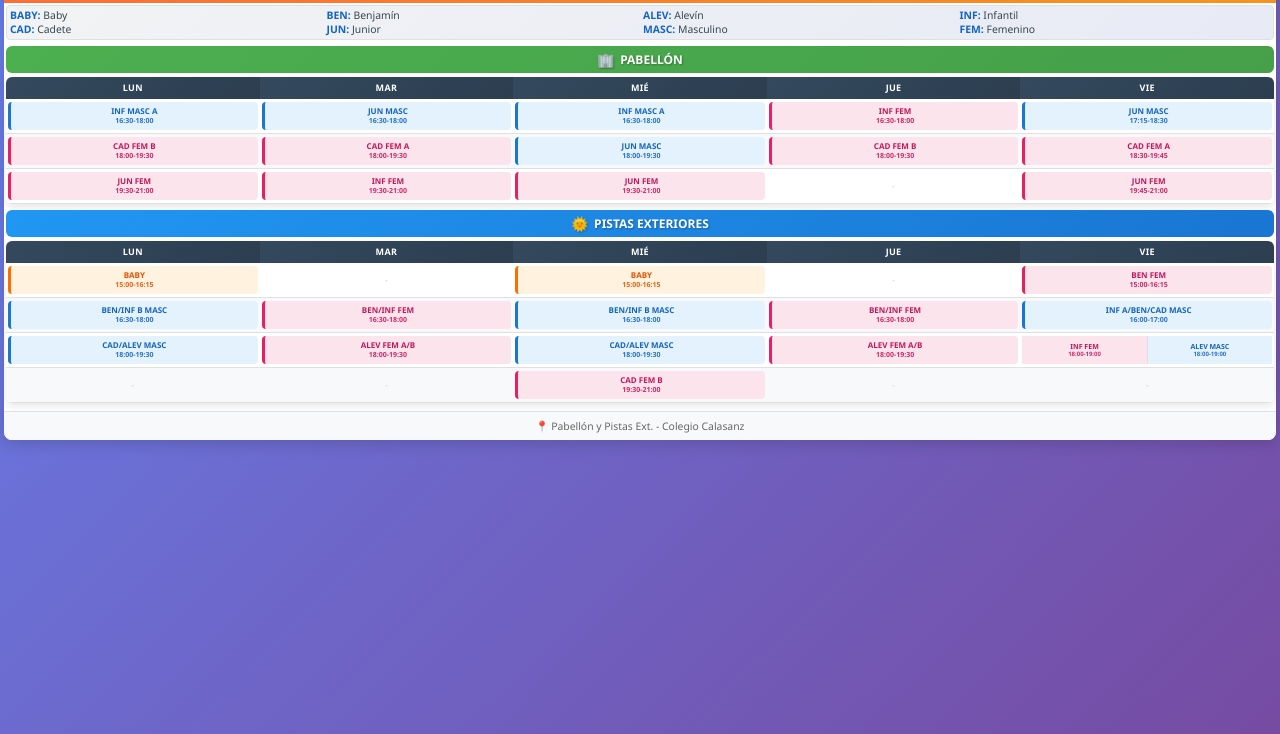
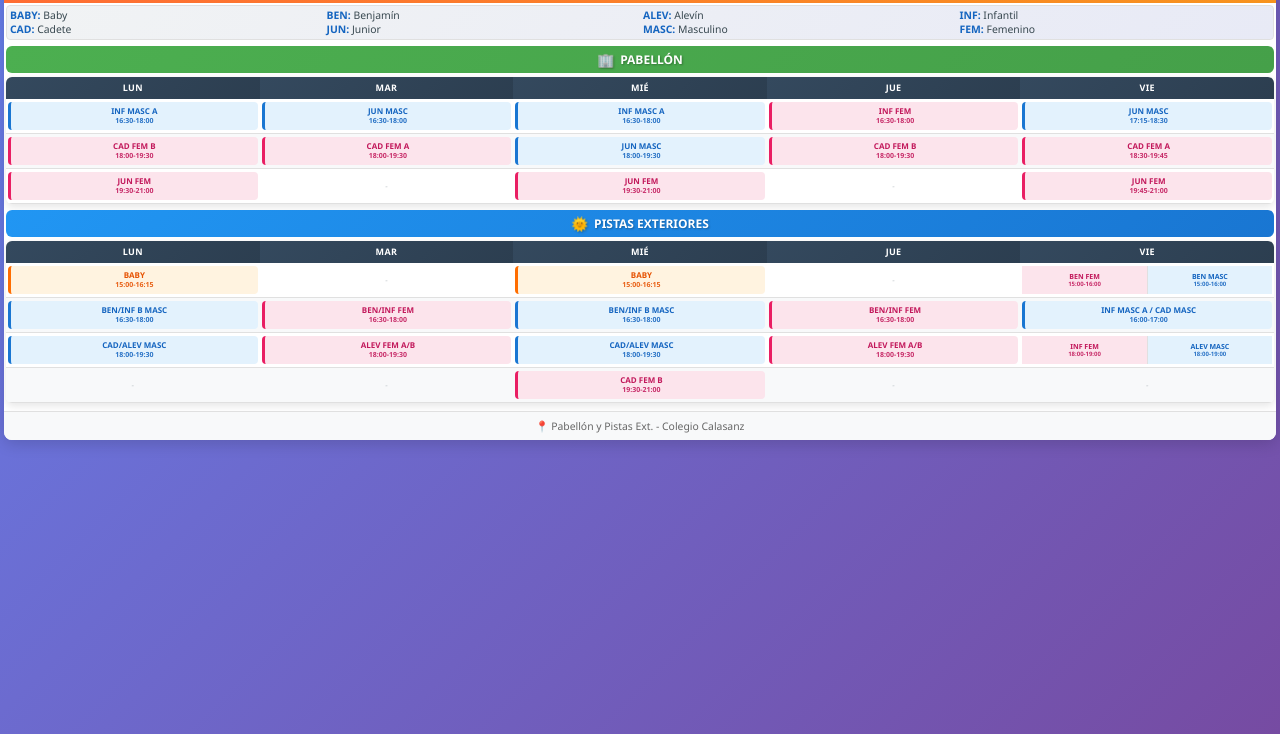
Before and after one commit to raafa12/horariosCalasanz, a plain HTML site: page index.html in a window 1280 px wide. Shown: the part 66-800 px from the top of the page. Drawn offline with Linux system fonts and the light colour scheme.

Commit message:
horariosdone?11

```diff
--- a/index.html
+++ b/index.html
@@ -528,12 +528,7 @@
                                     <div class="training-time">19:30-21:00</div>
                                 </div>
                             </td>
-                            <td>
-                                <div class="training-slot training-fem">
-                                    <div class="training-team">INF FEM</div>
-                                    <div class="training-time">19:30-21:00</div>
-                                </div>
-                            </td>
+                            <td class="empty-slot">-</td>
                             <td>
                                 <div class="training-slot training-fem">
                                     <div class="training-team">JUN FEM</div>
@@ -585,9 +580,15 @@
                             </td>
                             <td class="empty-slot">-</td>
                             <td>
-                                <div class="training-slot training-fem">
-                                    <div class="training-team">BEN FEM</div>
-                                    <div class="training-time">15:00-16:15</div>
+                                <div class="training-combined">
+                                    <div class="half-slot left">
+                                        <div class="team-name">BEN FEM</div>
+                                        <div class="training-time">15:00-16:00</div>
+                                    </div>
+                                    <div class="half-slot right">
+                                        <div class="team-name">BEN MASC</div>
+                                        <div class="training-time">15:00-16:00</div>
+                                    </div>
                                 </div>
                             </td>
                         </tr>
@@ -618,7 +619,7 @@
                             </td>
                             <td>
                                 <div class="training-slot training-masc">
-                                    <div class="training-team">INF A/BEN/CAD MASC</div>
+                                    <div class="training-team">INF MASC A / CAD MASC</div>
                                     <div class="training-time">16:00-17:00</div>
                                 </div>
                             </td>
```
